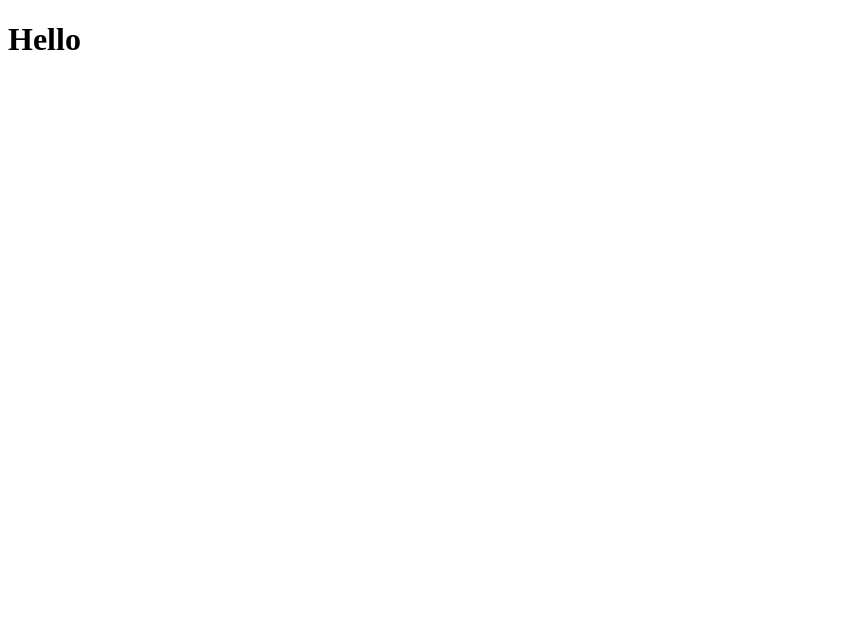
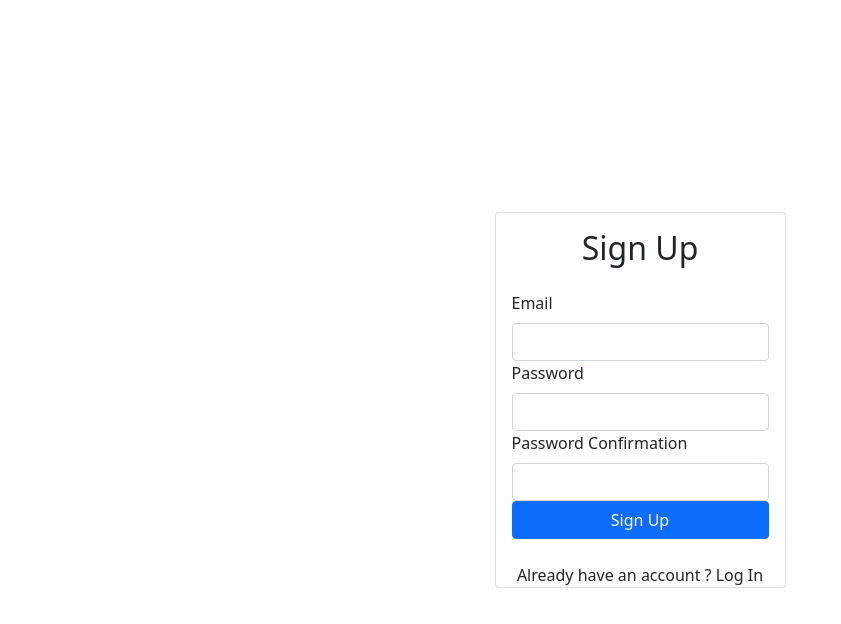
Before and after one commit to shwetaps605/react-firebase-auth, a React (Create React App) app: page / in a window 1280 px wide. Shown: the top 624 px of the page, without its empty margins (0-841 px from the left). Built offline with nearby package versions, Linux system fonts and the light colour scheme; no server answers.

Commit message:
added context for authenticated user

```diff
--- a/src/components/App.js
+++ b/src/components/App.js
@@ -1,9 +1,15 @@
+import SignIn from './SignIn'
+import {Container} from 'react-bootstrap'
+import { AuthContextProvider } from '../context/AuthContext'
 
 function App() {
   return (
-    <div className="App">
-      <h1>Hello </h1>
-    </div>
+    <AuthContextProvider>
+        <Container className='d-flex align-items-center justify-content-center'
+          style = {{ minHeight:"100vh"}}>
+          <SignIn/>
+        </Container>
+    </AuthContextProvider>
   );
 }
 
--- a/src/components/SignIn.jsx
+++ b/src/components/SignIn.jsx
@@ -1,7 +1,18 @@
-import React from 'react'
+import React, { useRef } from 'react'
 import { Form, Button, Card } from 'react-bootstrap'
+import { useAuth } from '../context/AuthContext'
 
 function SignIn() {
+    const emailRef = useRef()
+    const passwordRef = useRef()
+    const passwordConfirmRef = useRef()
+    const { signUp } = useAuth()
+
+    function handleSubmit(e) {
+        e.preventDefault()
+        signUp(emailRef.current.value, passwordRef.current.value)
+    }
+
     return (
         <>
             <Card>
--- /dev/null
+++ b/src/context/AuthContext.js
@@ -0,0 +1,36 @@
+import React,{useContext, useEffect, useState} from 'react'
+import  { auth } from '../firebase'
+
+const AuthContext = React.createContext();
+
+export const useAuth = () => useContext(AuthContext)
+
+export const AuthContextProvider = ({children}) => {
+
+
+    const [currentUser, setCurrentUser] = useState()
+
+    const signUp = (email,password) => {
+        //the following func returns a promise
+        return auth.createUserWithEmailAndPassword(email,password)
+    }
+
+    useEffect(() => {
+        const unsubscribe = auth.onAuthStateChanged(user => {
+            setCurrentUser(user)
+        })
+
+        return unsubscribe
+    },[])
+
+    const value ={
+        currentUser,
+        signUp
+    }
+
+  return (
+    <AuthContext.Provider value={value}>
+        {children}
+    </AuthContext.Provider>
+  )
+}
--- a/src/index.js
+++ b/src/index.js
@@ -1,6 +1,7 @@
 import React from 'react';
 import ReactDOM from 'react-dom/client';
 import App from './components/App';
+import 'bootstrap/dist/css/bootstrap.min.css'
 
 const root = ReactDOM.createRoot(document.getElementById('root'));
 root.render(
```
